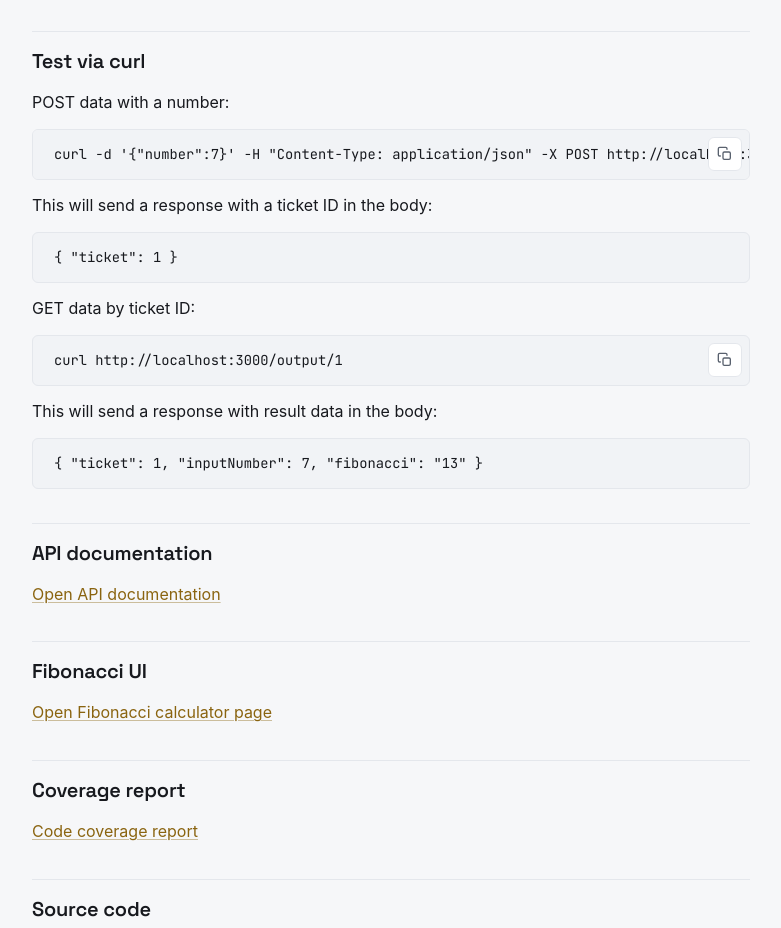
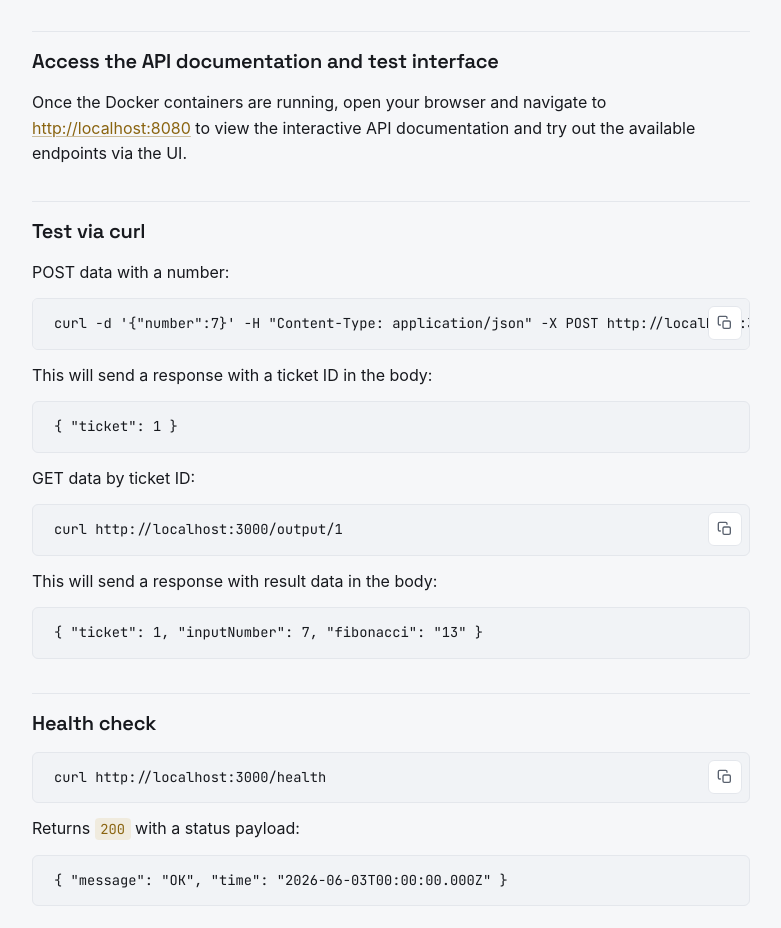
Before and after one commit to vasyl-chyypesh/fibonacci-test, a website: page docs/index.html in a window 1280 px wide. Shown: the part 452-1380 px from the top of the page, without its empty margins (249-1030 px from the left). Drawn offline with Linux system fonts and the light colour scheme.

Commit message:
feat: sync ui page with readme

```diff
--- a/docs/index.html
+++ b/docs/index.html
@@ -33,6 +33,12 @@
 cd fibonacci-test
 docker compose up --build</code></pre>
 
+            <h3 id="access-the-ui">Access the API documentation and test interface</h3>
+            <p>Once the Docker containers are running, open your browser and navigate to
+                <a href="http://localhost:8080">http://localhost:8080</a> to view the interactive API documentation and
+                try out the available endpoints via the UI.
+            </p>
+
             <h3 id="test-via-curl">Test via curl</h3>
             <p>POST data with a number:</p>
             <pre data-copy><code>curl -d '{"number":7}' -H "Content-Type: application/json" -X POST http://localhost:3000/input</code></pre>
@@ -42,6 +48,11 @@ docker compose up --build</code></pre>
             <pre data-copy><code>curl http://localhost:3000/output/1</code></pre>
             <p>This will send a response with result data in the body:</p>
             <pre><code>{ "ticket": 1, "inputNumber": 7, "fibonacci": "13" }</code></pre>
+
+            <h3 id="health-check">Health check</h3>
+            <pre data-copy><code>curl http://localhost:3000/health</code></pre>
+            <p>Returns <code>200</code> with a status payload:</p>
+            <pre><code>{ "message": "OK", "time": "2026-06-03T00:00:00.000Z" }</code></pre>
 
             <h3 id="api-documentation">API documentation</h3>
             <p><a href="api-docs.html">Open API documentation</a></p>
```
